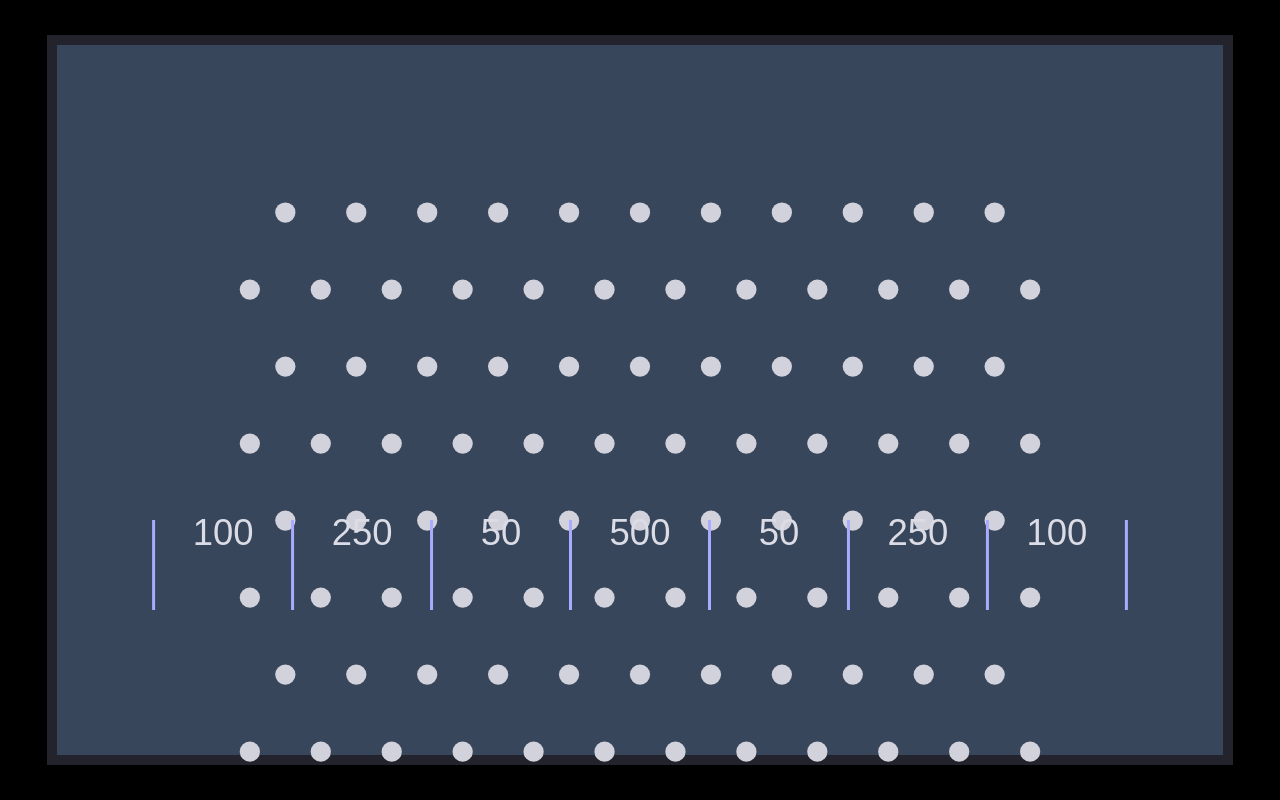
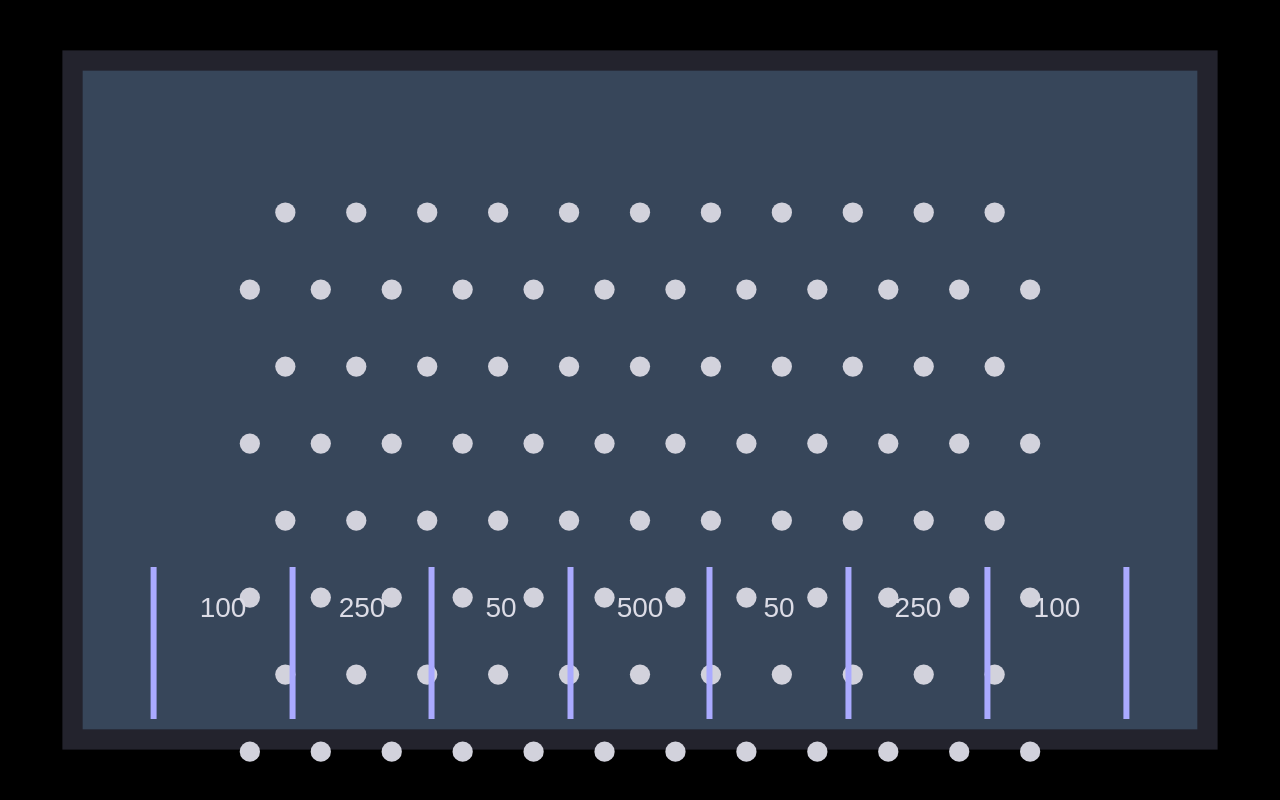
Before and after one commit to floriswav-spec/plinko-R1-game, a plain HTML site: page index.html in a window 1280 px wide. Drawn offline with Linux system fonts and the light colour scheme.

Commit message:
Add files via upload

```diff
--- a/game.js
+++ b/game.js
@@ -11,29 +11,110 @@ const PEG_COLOR = "#D2D2DC";
 const TEXT = "#DCDCE6";
 const DIVIDER = "#AAAAFF";
 
-// PEG SETTINGS
+// PEG SETTINGS (base values)
 const pegRadius = 5;
 const pegRowsPattern = [11, 12, 11, 12, 11, 12, 11, 12, 11];
 const pegSpacingX = 35;
 const pegSpacingY = 38;
 const pegStartY = 95;
+
+// BINS (base values)
+const slotLabels = ["100", "250", "50", "500", "50", "250", "100"];
+// base (logical) values will be scaled
+const baseSlotY = 500;
+const baseSlotHeight = 90;
+
+// BALL PHYSICS (base)
+const ballRadius = 7;
+const gravityBase = 0.18;
+const friction = 0.992;
+
 let pegLayout = [];
-
-// BINS
-const slotLabels = ["100", "250", "50", "500", "50", "250", "100"];
-const slotY = 500;
-const slotHeight = 90;
 let dividerPositions = [];
 
-// BALL PHYSICS
-const ballRadius = 7;
-const gravity = 0.18;
-const friction = 0.992;
+// scaled values (updated on resize)
+let scale = 1;
+let pegRadiusScaled = pegRadius;
+let ballRadiusScaled = ballRadius;
+let pegSpacingXScaled = pegSpacingX;
+let pegSpacingYScaled = pegSpacingY;
+let pegStartYScaled = pegStartY;
+let slotYScaled = baseSlotY;
+let slotHeightScaled = baseSlotHeight;
+let gravityScaled = gravityBase;
 
+// Build pegs (uses scaled spacing / start)
+function buildPegs() {
+    pegLayout = [];
+    const centerX = screenWidth / 2;
+    for (let r = 0; r < pegRowsPattern.length; r++) {
+        const cols = pegRowsPattern[r];
+        const rowWidth = (cols - 1) * pegSpacingXScaled;
+        const startX = centerX - rowWidth / 2;
+        for (let c = 0; c < cols; c++) {
+            const x = startX + c * pegSpacingXScaled;
+            const y = pegStartYScaled + r * pegSpacingYScaled;
+            pegLayout.push([x, y]);
+        }
+    }
+}
+
+// Build dividers using the bins' area (correct)
+function buildDividers() {
+    dividerPositions = [];
+    const n = slotLabels.length;
+    const binsWidth = screenWidth * 0.8;
+    const binsStart = (screenWidth - binsWidth) / 2;
+    const slotW = binsWidth / n;
+    for (let i = 0; i <= n; i++) {
+        dividerPositions.push(binsStart + i * slotW);
+    }
+}
+
+// Resize canvas and recompute scaled values
+function resizeCanvas() {
+    // target size within viewport, leave small margin so mobile browsers' UI doesn't overlap
+    const targetW = Math.max(320, Math.floor(window.innerWidth * 0.95));
+    const targetH = Math.max(400, Math.floor(window.innerHeight * 0.95));
+
+    // set actual canvas pixel size (keeps aspect consistent)
+    canvas.width = targetW;
+    canvas.height = targetH;
+
+    // store for convenience
+    screenWidth = canvas.width;
+    screenHeight = canvas.height;
+
+    // scale relative to a base width (600 is the base used previously)
+    scale = screenWidth / 600;
+
+    // scaled geometry
+    pegRadiusScaled = pegRadius * Math.max(0.6, scale);
+    ballRadiusScaled = ballRadius * Math.max(0.6, scale);
+    pegSpacingXScaled = pegSpacingX * scale;
+    pegSpacingYScaled = pegSpacingY * scale;
+    pegStartYScaled = pegStartY * scale;
+
+    // place bins near bottom but keep them proportional
+    slotYScaled = Math.round(screenHeight * 0.72);   // ~72% down screen
+    slotHeightScaled = Math.round(screenHeight * 0.20); // bottom 20%
+
+    // gravity scales moderately with screen size so balls feel similar
+    gravityScaled = gravityBase * Math.max(0.6, scale * 0.9);
+
+    // rebuild dependent geometry
+    buildPegs();
+    buildDividers();
+
+    // adjust font smoothing
+    ctx.textBaseline = "top";
+}
+
+// Ball class uses scaled physics & collision checks
 class Ball {
     constructor() {
         this.x = screenWidth / 2;
-        this.y = 50;
+        this.y = Math.max(20, screenHeight * 0.05);
         this.vx = Math.random() * 1.6 - 0.8;
         this.vy = 0;
         this.active = true;
@@ -42,56 +123,78 @@ class Ball {
     update() {
         if (!this.active) return;
 
-        this.vy += gravity;
+        this.vy += gravityScaled;
         this.x += this.vx;
         this.y += this.vy;
 
         this.vx *= friction;
         this.vy *= friction;
 
-        // Walls
-        if (this.x < ballRadiusScaled || this.x > screenWidth - ballRadiusScaled) {
+        // Walls: left / right bounce
+        if (this.x < ballRadiusScaled) {
+            this.x = ballRadiusScaled;
+            this.vx *= -0.7;
+        } else if (this.x > screenWidth - ballRadiusScaled) {
+            this.x = screenWidth - ballRadiusScaled;
             this.vx *= -0.7;
         }
 
-        // Peg collisions
-        for (let [px, py] of pegLayout) {
-            let dx = this.x - px;
-            let dy = this.y - py;
-            let dist = Math.sqrt(dx * dx + dy * dy);
-            if (dist < ballRadiusScaled + pegRadiusScaled) {
-                let angle = Math.atan2(dy, dx);
-                this.vx = Math.cos(angle) * 1.4;
-                this.vy = Math.sin(angle) * 1.4;
+        // Peg collisions (circle-circle)
+        for (let i = 0; i < pegLayout.length; i++) {
+            const [px, py] = pegLayout[i];
+            const dx = this.x - px;
+            const dy = this.y - py;
+            const dist = Math.hypot(dx, dy);
+            if (dist < ballRadiusScaled + pegRadiusScaled && dist > 0) {
+                const angle = Math.atan2(dy, dx);
+                // give a slightly stronger bounce so ball moves visually
+                this.vx = Math.cos(angle) * (1.4 + scale * 1.0);
+                this.vy = Math.sin(angle) * (1.4 + scale * 1.0);
+                // push out to avoid overlap
+                const overlap = (ballRadiusScaled + pegRadiusScaled) - dist;
+                this.x += Math.cos(angle) * overlap;
+                this.y += Math.sin(angle) * overlap;
             }
         }
 
-        // Divider collisions
-        let binsWidth = screenWidth * 0.8;
-        let binsStart = (screenWidth - binsWidth) / 2;
-        let slotW = binsWidth / slotLabels.length;
+        // Divider collisions (vertical lines in the slot area)
+        const binsWidth = screenWidth * 0.8;
+        const binsStart = (screenWidth - binsWidth) / 2;
+        const slotW = binsWidth / slotLabels.length;
 
         for (let i = 0; i <= slotLabels.length; i++) {
-            let dividerX = binsStart + i * slotW;
-            if (Math.abs(this.x - dividerX) < ballRadiusScaled) {
-                if (this.y >= slotY && this.y <= slotY + slotHeight) {
-                    this.vx *= -0.7;
-                    this.x += this.x < dividerX ? -ballRadiusScaled : ballRadiusScaled;
+            const dividerX = binsStart + i * slotW;
+            // check x overlap with some tolerance, and only collide when ball is inside the slot vertical range
+            if (Math.abs(this.x - dividerX) < ballRadiusScaled * 1.15 && this.y >= slotYScaled && this.y <= (slotYScaled + slotHeightScaled)) {
+                // bounce horizontally
+                if (this.x < dividerX) {
+                    this.x = dividerX - ballRadiusScaled - 0.5;
+                } else {
+                    this.x = dividerX + ballRadiusScaled + 0.5;
                 }
+                this.vx *= -0.75 * (1 - Math.min(0.4, scale * 0.05)); // slightly scale bounce
+                // small upward nudge so ball doesn't slide exactly on the line
+                this.vy -= 0.4 * scale;
             }
         }
 
-        // Bottom stop
-        if (this.y > screenHeight - 40) this.active = false;
+        // Stop at bottom: if below canvas bottom - small margin
+        if (this.y > screenHeight - Math.max(10, Math.round(screenHeight * 0.03))) {
+            this.active = false;
+            // snap into a bin center (optional) — we leave it free so you can see ball resting
+        }
     }
 
     draw() {
+        // outer
         ctx.beginPath();
-        ctx.arc(this.x, this.y, ballRadiusScaled, 0, Math.PI * 2);
+        ctx.arc(this.x, this.y, Math.max(1, Math.floor(ballRadiusScaled)), 0, Math.PI * 2);
         ctx.fillStyle = "#FFEBC4";
         ctx.fill();
+
+        // inner
         ctx.beginPath();
-        ctx.arc(this.x, this.y, ballRadiusScaled - 3, 0, Math.PI * 2);
+        ctx.arc(this.x, this.y, Math.max(1, Math.floor(ballRadiusScaled - 3)), 0, Math.PI * 2);
         ctx.fillStyle = "#FFB450";
         ctx.fill();
     }
@@ -99,124 +202,86 @@ class Ball {
 
 let balls = [];
 
-// SCALE VARIABLES
-let scale = 1;
-let pegRadiusScaled = pegRadius;
-let ballRadiusScaled = ballRadius;
-let pegSpacingXScaled = pegSpacingX;
-let pegSpacingYScaled = pegSpacingY;
-
-// BUILD PEGS
-function buildPegs() {
-    pegLayout = [];
-    let centerX = screenWidth / 2;
-    for (let r = 0; r < pegRowsPattern.length; r++) {
-        let cols = pegRowsPattern[r];
-        let rowWidth = (cols - 1) * pegSpacingXScaled;
-        let startX = centerX - rowWidth / 2;
-        for (let c = 0; c < cols; c++) {
-            let x = startX + c * pegSpacingXScaled;
-            let y = pegStartY * scale + r * pegSpacingYScaled;
-            pegLayout.push([x, y]);
-        }
-    }
-}
-
-// BUILD DIVIDERS
-function buildDividers() {
-    dividerPositions = [];
-    let n = slotLabels.length;
-    let slotW = screenWidth / n;
-    for (let i = 0; i <= n; i++) dividerPositions.push(i * slotW);
-}
-
-// RESIZE CANVAS FOR MOBILE
-function resizeCanvas() {
-    canvas.width = window.innerWidth * 0.95;
-    canvas.height = window.innerHeight * 0.95;
-    screenWidth = canvas.width;
-    screenHeight = canvas.height;
-
-    scale = screenWidth / 600; // base width
-    pegRadiusScaled = pegRadius * scale;
-    ballRadiusScaled = ballRadius * scale;
-    pegSpacingXScaled = pegSpacingX * scale;
-    pegSpacingYScaled = pegSpacingY * scale;
-
-    buildPegs();
-    buildDividers();
-}
-
-// Initial resize
-resizeCanvas();
-
-// Resize on window change
-window.addEventListener("resize", resizeCanvas);
-
-// CLICK / TAP INPUT
+// Input: click / tap to drop a ball
 canvas.addEventListener("click", () => balls.push(new Ball()));
 canvas.addEventListener("touchstart", (e) => {
     e.preventDefault();
     balls.push(new Ball());
+}, { passive: false });
+
+// resize handling
+window.addEventListener("resize", () => {
+    resizeCanvas();
 });
 
-// DRAW EVERYTHING
+// initial setup
+resizeCanvas();
+
+// Draw everything using scaled geometry
 function draw() {
+    // background
     ctx.fillStyle = BG;
     ctx.fillRect(0, 0, screenWidth, screenHeight);
 
+    // frame and board (drawn with small margins)
     ctx.fillStyle = FRAME;
-    ctx.fillRect(15, 15, screenWidth - 30, screenHeight - 30);
+    ctx.fillRect(15 * scale, 15 * scale, screenWidth - 30 * scale, screenHeight - 30 * scale);
     ctx.fillStyle = BOARD;
-    ctx.fillRect(25, 25, screenWidth - 50, screenHeight - 50);
+    ctx.fillRect(25 * scale, 25 * scale, screenWidth - 50 * scale, screenHeight - 50 * scale);
 
-    // Pegs
-    for (let [x, y] of pegLayout) {
+    // pegs
+    for (let i = 0; i < pegLayout.length; i++) {
+        const [x, y] = pegLayout[i];
         ctx.beginPath();
-        ctx.arc(x, y, pegRadiusScaled, 0, Math.PI * 2);
+        ctx.arc(x, y, Math.max(1, pegRadiusScaled), 0, Math.PI * 2);
         ctx.fillStyle = PEG_COLOR;
         ctx.fill();
     }
 
-    // Dividers
-    let binsWidth = screenWidth * 0.8;
-    let binsStart = (screenWidth - binsWidth) / 2;
-    let slotW = binsWidth / slotLabels.length;
+    // dividers (bins)
+    const binsWidth = screenWidth * 0.8;
+    const binsStart = (screenWidth - binsWidth) / 2;
+    const slotW = binsWidth / slotLabels.length;
 
+    ctx.strokeStyle = DIVIDER;
+    ctx.lineWidth = Math.max(1, Math.floor(3 * scale));
     for (let i = 0; i <= slotLabels.length; i++) {
-        let x = binsStart + i * slotW;
-        ctx.strokeStyle = DIVIDER;
-        ctx.lineWidth = 3;
+        const x = binsStart + i * slotW;
         ctx.beginPath();
-        ctx.moveTo(x, slotY);
-        ctx.lineTo(x, slotY + slotHeight);
+        ctx.moveTo(x, slotYScaled);
+        ctx.lineTo(x, slotYScaled + slotHeightScaled);
         ctx.stroke();
     }
 
-    // Slot labels
+    // labels
     ctx.fillStyle = TEXT;
-    ctx.font = `${18 * scale}px Arial`;
     ctx.textAlign = "center";
+    const fontSize = Math.max(10, Math.floor(14 * scale));
+    ctx.font = `${fontSize}px Arial`;
     for (let i = 0; i < slotLabels.length; i++) {
-        let cx = binsStart + i * slotW + slotW / 2;
-        ctx.fillText(slotLabels[i], cx, slotY + 25);
+        const cx = binsStart + i * slotW + slotW / 2;
+        ctx.fillText(slotLabels[i], cx, slotYScaled + Math.max(6, fontSize));
     }
 
-    // Balls
-    for (let b of balls) b.draw();
+    // balls
+    for (let i = 0; i < balls.length; i++) {
+        balls[i].draw();
+    }
 }
 
-// UPDATE
+// update logic
 function update() {
-    for (let b of balls) b.update();
+    for (let i = 0; i < balls.length; i++) {
+        balls[i].update();
+    }
     balls = balls.filter(b => b.active);
 }
 
-// GAME LOOP
-function gameLoop() {
+// main loop
+function loop() {
     update();
     draw();
-    requestAnimationFrame(gameLoop);
+    requestAnimationFrame(loop);
 }
 
-gameLoop();
+loop();
--- a/index.html
+++ b/index.html
@@ -1,12 +1,13 @@
 <!DOCTYPE html>
 <html lang="en">
 <head>
-    <meta charset="UTF-8">
+    <meta charset="UTF-8" />
     <title>Plinko Dark Mode</title>
-    <link rel="stylesheet" href="style.css">
+    <meta name="viewport" content="width=device-width,initial-scale=1.0,viewport-fit=cover" />
+    <link rel="stylesheet" href="style.css" />
 </head>
 <body>
-    <canvas id="gameCanvas" width="600" height="650"></canvas>
+    <canvas id="gameCanvas"></canvas>
     <script src="game.js"></script>
 </body>
 </html>
--- a/style.css
+++ b/style.css
@@ -1,12 +1,24 @@
 body {
     margin: 0;
-    background-color: #000; /* matches BG */
+    background-color: #000;
     display: flex;
     justify-content: center;
     align-items: center;
     height: 100vh;
+    -webkit-touch-callout: none;
+    -webkit-user-select: none;
+    -ms-user-select: none;
+    user-select: none;
+    overflow: hidden;
 }
+
+/* Let the JS control the canvas pixel size; keep CSS to center + max size */
 canvas {
     border: 0;
     image-rendering: pixelated;
+    max-width: 95vw;
+    max-height: 95vh;
+    width: auto;
+    height: auto;
+    display: block;
 }
```
